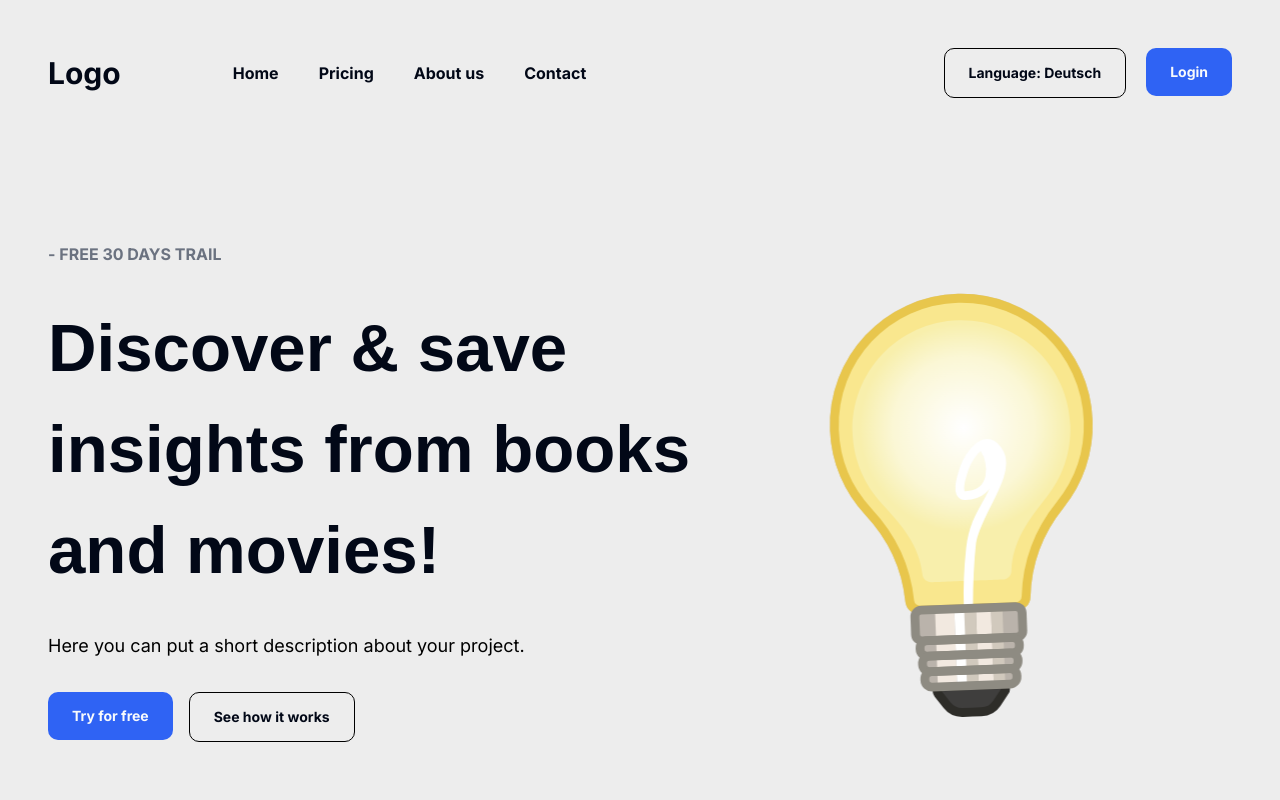
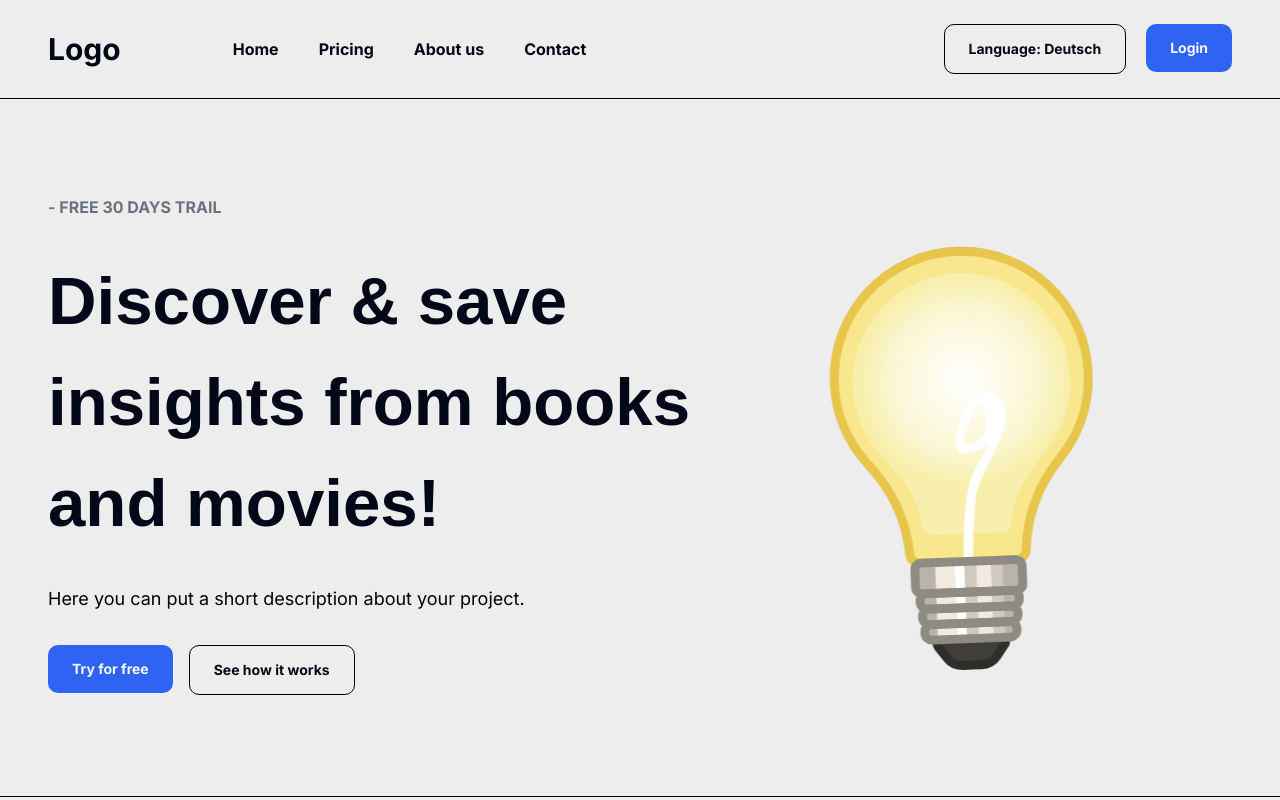
Before and after one commit to ErikOnd/dailyInsight, a Next.js app: page /home in a window 1280 px wide. Shown: the top 800 px of the page. Built offline with nearby package versions, Linux system fonts and the light colour scheme; no server answers.

Commit message:
new esLint rule and styling

```diff
--- a/src/components/Footer.tsx
+++ b/src/components/Footer.tsx
@@ -2,10 +2,11 @@ import React from "react";
 import Text from "@/components/ui/text";
 import Link from "next/link";
 
-const Footer = () => {
+const Footer = () =>
+{
 	return (
 		<div className="relative flex w-full justify-center">
-			<hr className="absolute w-[100%] border-t border-gray-300 " />
+			<hr className="absolute w-[100%] border-t border-black" />
 			<div className="content-holder relative flex w-full flex-wrap justify-between gap-10 py-8">
 				<div className="min-w-48">
 					<Text className="text-xl font-bold">Company Name</Text>
@@ -18,28 +19,28 @@ const Footer = () => {
 						<li>
 							<Link
 								href="/"
-								className="text-gray-700 hover:underline">
+								className="link text-gray-700">
 								Home
 							</Link>
 						</li>
 						<li>
 							<Link
 								href="/pricing"
-								className="text-gray-700 hover:underline">
+								className="link text-gray-700">
 								Pricing
 							</Link>
 						</li>
 						<li>
 							<Link
 								href="/about"
-								className="text-gray-700 hover:underline">
+								className="link text-gray-700">
 								About us
 							</Link>
 						</li>
 						<li>
 							<Link
 								href="/contact"
-								className="text-gray-700 hover:underline">
+								className="link text-gray-700">
 								Contact
 							</Link>
 						</li>
@@ -51,28 +52,28 @@ const Footer = () => {
 						<li>
 							<Link
 								href="https://facebook.com"
-								className="text-gray-700 hover:underline">
+								className="link text-gray-700">
 								Facebook
 							</Link>
 						</li>
 						<li>
 							<Link
 								href="https://instagram.com"
-								className="text-gray-700 hover:underline">
+								className="link text-gray-700">
 								Instagram
 							</Link>
 						</li>
 						<li>
 							<Link
 								href="https://twitter.com"
-								className="text-gray-700 hover:underline">
+								className="link text-gray-700">
 								Twitter
 							</Link>
 						</li>
 						<li>
 							<Link
 								href="https://linkedin.com"
-								className="text-gray-700 hover:underline">
+								className="link text-gray-700">
 								LinkedIn
 							</Link>
 						</li>
@@ -84,14 +85,14 @@ const Footer = () => {
 						<li>
 							<Link
 								href="/privacy-policy"
-								className="text-gray-700 hover:underline">
+								className="link text-gray-700">
 								Privacy Policy
 							</Link>
 						</li>
 						<li>
 							<Link
 								href="/terms-of-service"
-								className="text-gray-700 hover:underline">
+								className="link text-gray-700">
 								Terms Of Service
 							</Link>
 						</li>
--- a/src/components/Navbar.tsx
+++ b/src/components/Navbar.tsx
@@ -7,39 +7,62 @@ import LanguageSwitcher from "@/components/ui/LanguageSwitcher";
 import { MobileNavButton } from "@/components/ui/MobileNavButton";
 import { motion } from "framer-motion";
 
-const Navbar = () => {
+const Navbar = () =>
+{
 	const [showMobileNavigation, setShowMobileNavigation] = useState(false);
 	const { user, isLoading } = useUser();
-	const [isLoggedIn, setIsLoggedIn] = useState(() => {
+	const [isLoggedIn, setIsLoggedIn] = useState(() =>
+	{
 		return localStorage.getItem("isLoggedIn") === "true";
 	});
 
-	useEffect(() => {
+	useEffect(() =>
+	{
 		if (isLoading) return;
 
-		if (user) {
+		if (user)
+		{
 			setIsLoggedIn(true);
 			localStorage.setItem("isLoggedIn", "true");
-		} else {
+		}
+		else
+		{
 			setIsLoggedIn(false);
 			localStorage.setItem("isLoggedIn", "false");
 		}
 	}, [user, isLoading]);
 
+	useEffect(() =>
+	{
+		if (showMobileNavigation)
+		{
+			document.body.style.overflow = "hidden";
+		}
+		else
+		{
+			document.body.style.overflow = "auto";
+		}
+
+		return () =>
+		{
+			document.body.style.overflow = "auto";
+		};
+	}, [showMobileNavigation]);
+
 	const mobileNavVariants = {
-		hidden: { height: 0, opacity: 0, y: 0, overflow: "hidden" },
-		visible: { height: "auto", opacity: 1, y: 120, overflow: "hidden" },
+		hidden: { opacity: 0, x: "-100%", overflow: "hidden" },
+		visible: { opacity: 1, x: 0, overflow: "hidden" },
 	};
 
 	return (
-		<div className="relative flex w-full flex-col">
-			<div className="content-holder flex w-full items-center justify-between py-3 sm:py-12">
+		<div className="relative flex w-full flex-col border-b border-black">
+			<div className="content-holder flex w-full items-center justify-between self-center py-6">
 				<div className="mr-28 text-3xl font-bold">Logo</div>
 				<div className="hidden gap-10 font-bold lg:flex">
-					<Link href="/home">Home</Link>
-					<Link href="/pricing">Pricing</Link>
-					<Link href="/aboutUs">About us</Link>
-					<Link href="/contact">Contact</Link>
+					<Link className="link" href="/home">Home</Link>
+					<Link className="link" href="/pricing">Pricing</Link>
+					<Link className="link" href="/aboutUs">About us</Link>
+					<Link className="link" href="/contact">Contact</Link>
 				</div>
 				<div className="ml-auto hidden gap-5 lg:flex">
 					<LanguageSwitcher />
@@ -56,16 +79,19 @@ const Navbar = () => {
 				<MobileNavButton isClicked={showMobileNavigation} setIsClicked={setShowMobileNavigation} />
 			</div>
 			<motion.div
-				className="content-holder absolute bottom-0 flex w-full flex-col gap-2 bg-red-600"
+				className="content-holder absolute top-[100px] z-[1] flex h-[calc(100vh-100px)] w-full flex-col gap-5 border-b border-black bg-background py-10 text-2xl lg:hidden"
 				variants={mobileNavVariants}
 				initial="hidden"
 				animate={showMobileNavigation ? "visible" : "hidden"}
 				transition={{ duration: 0.3 }}
 			>
-				<Link href="/home" onClick={() => setShowMobileNavigation(false)}>Home</Link>
-				<Link href="/pricing" onClick={() => setShowMobileNavigation(false)}>Pricing</Link>
-				<Link href="/aboutUs" onClick={() => setShowMobileNavigation(false)}>About us</Link>
-				<Link href="/contact" onClick={() => setShowMobileNavigation(false)}>Contact</Link>
+				<Link href="/home" className="link w-fit" onClick={() => setShowMobileNavigation(false)}>Home</Link>
+				<Link href="/pricing" className="link w-fit"
+					  onClick={() => setShowMobileNavigation(false)}>Pricing</Link>
+				<Link href="/aboutUs" className="link w-fit" onClick={() => setShowMobileNavigation(false)}>About
+					us</Link>
+				<Link href="/contact" className="link w-fit"
+					  onClick={() => setShowMobileNavigation(false)}>Contact</Link>
 			</motion.div>
 		</div>
 	);
--- a/src/styles/globals.css
+++ b/src/styles/globals.css
@@ -68,6 +68,28 @@
 	/*end of section*/
 }
 
+.link {
+	position: relative;
+	text-decoration: none;
+}
+
+.link::before {
+	content: "";
+	position: absolute;
+	display: block;
+	width: 100%;
+	height: 2px;
+	bottom: 0;
+	left: 0;
+	background-color: currentColor;
+	transform: scaleX(0);
+	transition: transform 0.3s ease;
+}
+
+.link:hover::before {
+	transform: scaleX(1);
+}
+
 @layer base {
 	* {
 		@apply border-border;
```
Also changed, not shown: .eslintrc.json.
